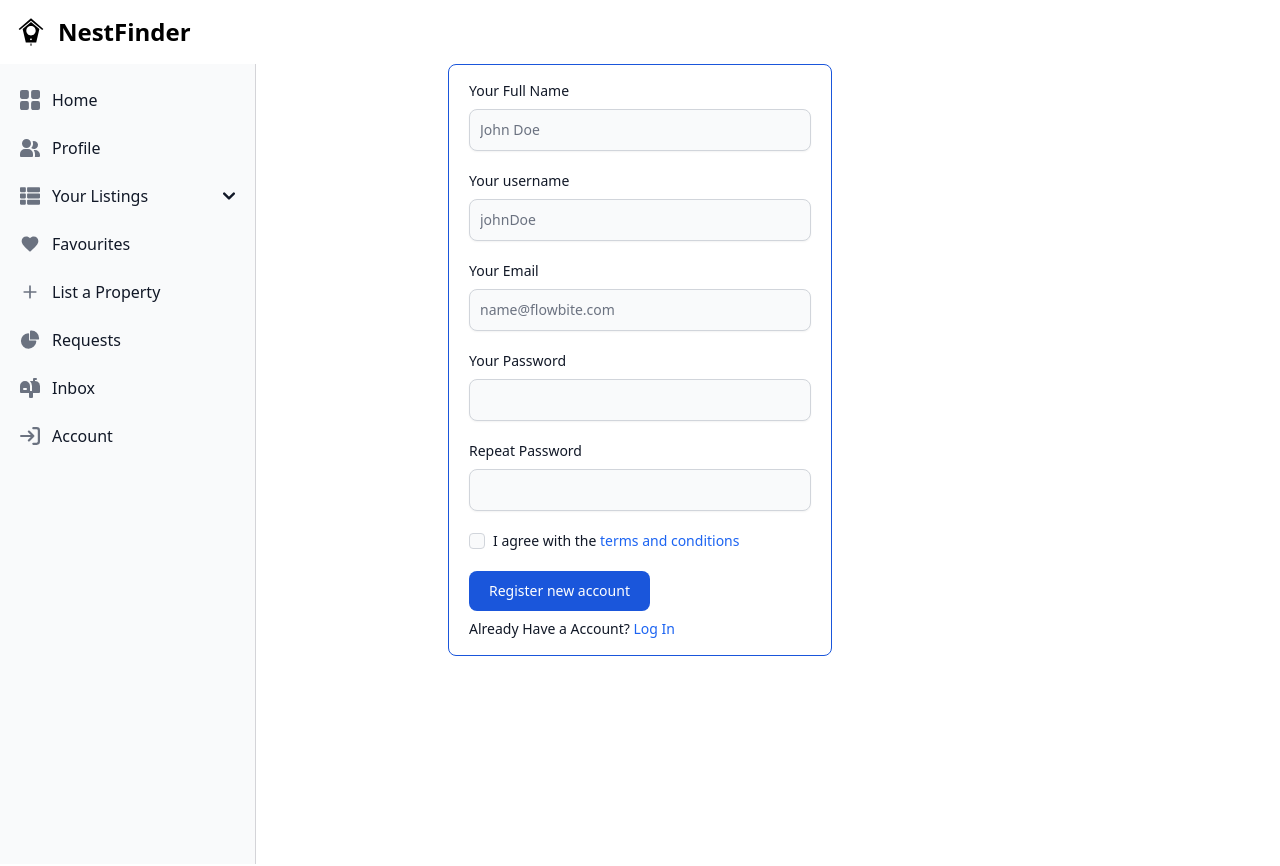
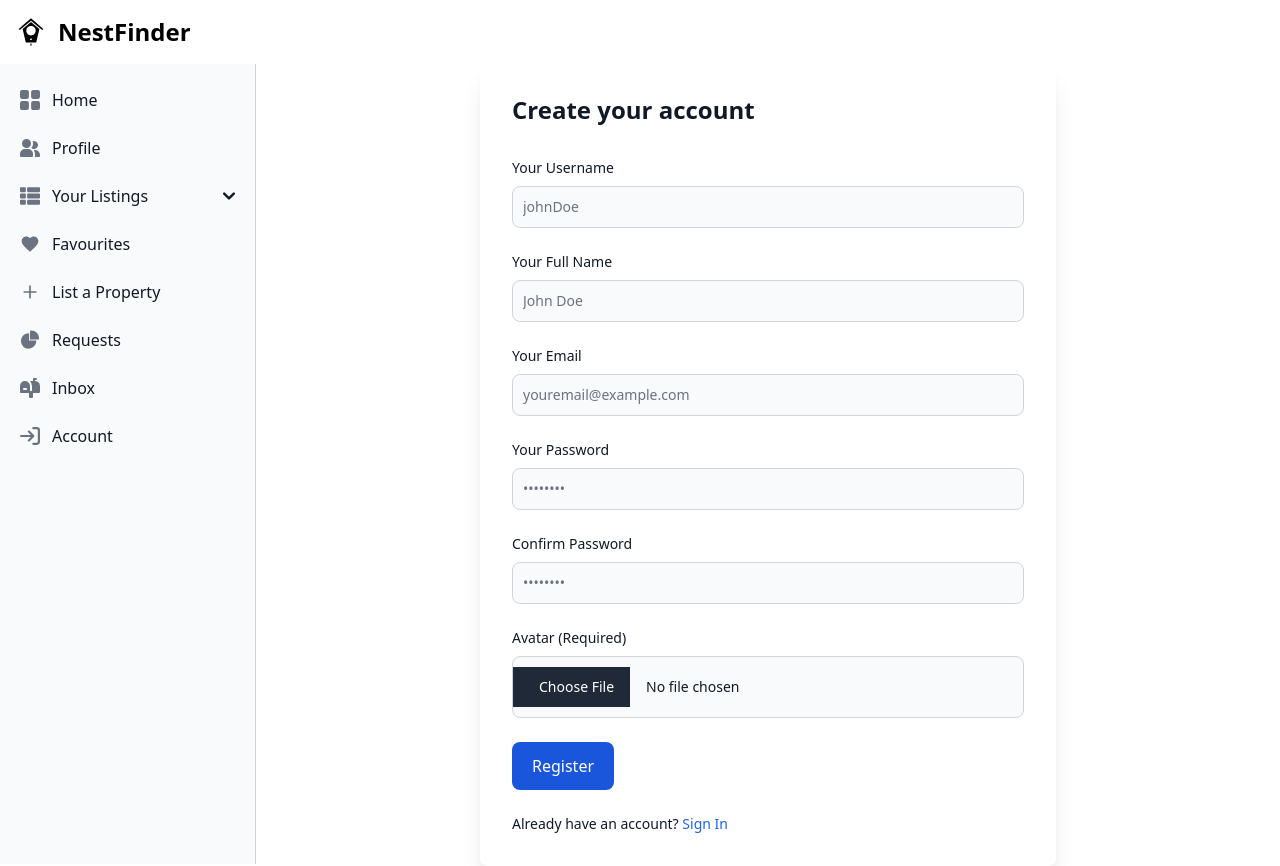
Before and after one commit to 567mayank/Nest-Finder, a React (Vite) app in the folder Frontend/: page /register in a window 1280 px wide. Before the commit the page ends 800 px from the top, so only its background shows below. Built offline with nearby package versions, Linux system fonts and the light colour scheme; no server answers.

Commit message:
fix register logic

```diff
--- a/Frontend/src/Pages/Register.jsx
+++ b/Frontend/src/Pages/Register.jsx
@@ -1,188 +1,189 @@
+import React, { useState, useEffect } from 'react';
+import { Link, useNavigate } from 'react-router-dom';
+import { backend } from '../Helper';
 import axios from 'axios';
-import React, { useState } from 'react';
-import { Link } from 'react-router-dom';
-import {useDispatch} from 'react-redux'
-import {changeMsg} from "../Redux/userSlice"
+import { useDispatch } from 'react-redux';
+import { toggleLogin, changeMsg } from '../Redux/userSlice';
 
 function Register() {
-  // State to store form data
-  const [formData, setFormData] = useState({
-    fullName: '',
-    userName: '',
-    email: '',
-    password: '',
-    confirmPassword: '',
-    termsAccepted: false
-  });
-  const [message,setMessage] = useState("")
-  const dispatch = useDispatch()
+  const [userName, setUserName] = useState('');
+  const [email, setEmail] = useState('');
+  const [fullName, setFullName] = useState('');
+  const [password, setPassword] = useState('');
+  const [confirmPassword, setConfirmPassword] = useState('');
+  const [avatar, setAvatar] = useState(null); // For storing avatar image file
+  const [message, setMessage] = useState('');
+  const navigate = useNavigate();
+  const dispatch = useDispatch();
 
-  // Handle input changes
-  const handleChange = (e) => {
-    const { name, value, type, checked } = e.target;
-    setFormData((prevData) => ({
-      ...prevData,
-      [name]: type === 'checkbox' ? checked : value
-    }));
-    setMessage("")
+  useEffect(() => {
+    setMessage('');
+  }, [userName, email, fullName, password, confirmPassword, avatar]);
+
+  const handleSubmit = async (e) => {
+    e.preventDefault();
+
+    if (!userName.trim() || !email.trim() || !fullName.trim() || !password.trim() || !confirmPassword.trim()) {
+      setMessage('All fields are required.');
+      return;
+    }
+
+
+    if (password !== confirmPassword) {
+      setMessage('Passwords do not match.');
+      return;
+    }
+
+    if (password.length < 6) {
+      setMessage("Password should contain at least 6 characters.");
+      return
+    }
+    if (!avatar) {
+      setMessage('Avatar is required.');
+      return;
+    }
+    setMessage("Registering...")
+    try {
+      const formData = new FormData();
+      formData.append('userName', userName);
+      formData.append('email', email);
+      formData.append('fullName', fullName);
+      formData.append('password', password);
+      formData.append('avatar', avatar);
+
+      const response = await axios.post(
+        `${backend}/user/register`,
+        formData,
+        { withCredentials: true }
+      );
+
+      setMessage(response.data.message);
+      dispatch(toggleLogin());
+      dispatch(changeMsg('Registration successful!'));
+      navigate('/profile');
+    } catch (error) {
+      console.error(error.response.data);
+      setMessage(error.response.data.message);
+    }
   };
 
-  // Handle form submission
-  const handleSubmit = async(e) => {
-    e.preventDefault();
-    if(formData.password!==formData.confirmPassword) {
-      setMessage("Password Don't match")
-      return
-    }
-    if(!formData.email||!formData.userName||!formData.fullName||!formData.password) {
-      setMessage("All field are required")
-      return
-    }
-    try {
-      const response = await axios.post('http://localhost:8000/user/register',formData,{withCredentials:true})
-      setMessage(response.data.message)
-      dispatch(changeMsg("Registered Successfully!!"))
-    } catch (error) {
-      setMessage(error.response.data.message)
+  const handleAvatarChange = (e) => {
+    const file = e.target.files[0];
+    if (file) {
+      setAvatar(file);
     }
   };
 
   return (
-    <form
-      className="max-w-sm mx-auto mt-2 border rounded-lg border-blue-700 p-4 px-5"
-      onSubmit={handleSubmit}
-    >
-      <div className="mb-5">
-        <label
-          htmlFor="fullName"
-          className="block mb-2 text-sm font-medium text-gray-900 dark:text-white"
-        >
-          Your Full Name
+    <section className="dark:bg-gray-900 px-4 md:px-0 md:ml-64 md:mt-10">
+      <div className="flex justify-center items-center h-screen">
+        <div className="w-full lg:max-w-xl p-6 space-y-8 sm:p-8 bg-white rounded-lg shadow-xl dark:bg-gray-800">
+          <h2 className="text-2xl font-bold text-gray-900 dark:text-white">
+            Create your account
+          </h2>
+          <form className="mt-8 space-y-6" onSubmit={handleSubmit}>
+            <div>
+              <label className="block mb-2 text-sm font-medium text-gray-900 dark:text-white">
+                Your Username
               </label>
               <input
-          id="fullName"
                 type="text"
-          name="fullName"
-          value={formData.fullName}
-          onChange={handleChange}
-          placeholder="John Doe"
-          className="shadow-sm bg-gray-50 border border-gray-300 text-gray-900 text-sm rounded-lg focus:ring-blue-500 focus:border-blue-500 block w-full p-2.5 dark:bg-gray-700 dark:border-gray-600 dark:placeholder-gray-400 dark:text-white dark:focus:ring-blue-500 dark:focus:border-blue-500 dark:shadow-sm-light"
+                value={userName}
+                onChange={(e) => setUserName(e.target.value)}
+                className="bg-gray-50 border border-gray-300 text-gray-900 text-sm rounded-lg focus:ring-blue-500 focus:border-blue-500 block w-full p-2.5 dark:bg-gray-700 dark:border-gray-600 dark:placeholder-gray-400 dark:text-white dark:focus:ring-blue-500 dark:focus:border-blue-500"
+                placeholder="johnDoe"
                 required
               />
             </div>
 
-      <div className="mb-5">
-        <label
-          htmlFor="userName"
-          className="block mb-2 text-sm font-medium text-gray-900 dark:text-white"
-        >
-          Your username
+            <div>
+              <label className="block mb-2 text-sm font-medium text-gray-900 dark:text-white">
+                Your Full Name
               </label>
               <input
-          id="userName"
                 type="text"
-          name="userName"
-          value={formData.userName}
-          onChange={handleChange}
-          placeholder="johnDoe"
-          className="shadow-sm bg-gray-50 border border-gray-300 text-gray-900 text-sm rounded-lg focus:ring-blue-500 focus:border-blue-500 block w-full p-2.5 dark:bg-gray-700 dark:border-gray-600 dark:placeholder-gray-400 dark:text-white dark:focus:ring-blue-500 dark:focus:border-blue-500 dark:shadow-sm-light"
+                value={fullName}
+                onChange={(e) => setFullName(e.target.value)}
+                className="bg-gray-50 border border-gray-300 text-gray-900 text-sm rounded-lg focus:ring-blue-500 focus:border-blue-500 block w-full p-2.5 dark:bg-gray-700 dark:border-gray-600 dark:placeholder-gray-400 dark:text-white dark:focus:ring-blue-500 dark:focus:border-blue-500"
+                placeholder="John Doe"
                 required
               />
             </div>
 
-      <div className="mb-5">
-        <label
-          htmlFor="email"
-          className="block mb-2 text-sm font-medium text-gray-900 dark:text-white"
-        >
+            <div>
+              <label className="block mb-2 text-sm font-medium text-gray-900 dark:text-white">
                 Your Email
               </label>
               <input
-          id="email"
                 type="email"
-          name="email"
-          value={formData.email}
-          onChange={handleChange}
-          placeholder="name@flowbite.com"
-          className="shadow-sm bg-gray-50 border border-gray-300 text-gray-900 text-sm rounded-lg focus:ring-blue-500 focus:border-blue-500 block w-full p-2.5 dark:bg-gray-700 dark:border-gray-600 dark:placeholder-gray-400 dark:text-white dark:focus:ring-blue-500 dark:focus:border-blue-500 dark:shadow-sm-light"
+                value={email}
+                onChange={(e) => setEmail(e.target.value)}
+                className="bg-gray-50 border border-gray-300 text-gray-900 text-sm rounded-lg focus:ring-blue-500 focus:border-blue-500 block w-full p-2.5 dark:bg-gray-700 dark:border-gray-600 dark:placeholder-gray-400 dark:text-white dark:focus:ring-blue-500 dark:focus:border-blue-500"
+                placeholder="youremail@example.com"
                 required
               />
             </div>
 
-      <div className="mb-5">
-        <label
-          htmlFor="password"
-          className="block mb-2 text-sm font-medium text-gray-900 dark:text-white"
-        >
+            <div>
+              <label className="block mb-2 text-sm font-medium text-gray-900 dark:text-white">
                 Your Password
               </label>
               <input
-          id="password"
                 type="password"
-          name="password"
-          value={formData.password}
-          onChange={handleChange}
-          className="shadow-sm bg-gray-50 border border-gray-300 text-gray-900 text-sm rounded-lg focus:ring-blue-500 focus:border-blue-500 block w-full p-2.5 dark:bg-gray-700 dark:border-gray-600 dark:placeholder-gray-400 dark:text-white dark:focus:ring-blue-500 dark:focus:border-blue-500 dark:shadow-sm-light"
+                value={password}
+                onChange={(e) => setPassword(e.target.value)}
+                className="bg-gray-50 border border-gray-300 text-gray-900 text-sm rounded-lg focus:ring-blue-500 focus:border-blue-500 block w-full p-2.5 dark:bg-gray-700 dark:border-gray-600 dark:placeholder-gray-400 dark:text-white dark:focus:ring-blue-500 dark:focus:border-blue-500"
+                placeholder="••••••••"
                 required
               />
             </div>
 
-      <div className="mb-5">
-        <label
-          htmlFor="confirmPassword"
-          className="block mb-2 text-sm font-medium text-gray-900 dark:text-white"
-        >
-          Repeat Password
+            <div>
+              <label className="block mb-2 text-sm font-medium text-gray-900 dark:text-white">
+                Confirm Password
               </label>
               <input
-          id="confirmPassword"
                 type="password"
-          name="confirmPassword"
-          value={formData.confirmPassword}
-          onChange={handleChange}
-          className="shadow-sm bg-gray-50 border border-gray-300 text-gray-900 text-sm rounded-lg focus:ring-blue-500 focus:border-blue-500 block w-full p-2.5 dark:bg-gray-700 dark:border-gray-600 dark:placeholder-gray-400 dark:text-white dark:focus:ring-blue-500 dark:focus:border-blue-500 dark:shadow-sm-light"
+                value={confirmPassword}
+                onChange={(e) => setConfirmPassword(e.target.value)}
+                className="bg-gray-50 border border-gray-300 text-gray-900 text-sm rounded-lg focus:ring-blue-500 focus:border-blue-500 block w-full p-2.5 dark:bg-gray-700 dark:border-gray-600 dark:placeholder-gray-400 dark:text-white dark:focus:ring-blue-500 dark:focus:border-blue-500"
+                placeholder="••••••••"
                 required
               />
             </div>
 
-      <div className="flex items-start mb-5">
-        <div className="flex items-center h-5">
+            <div>
+              <label className="block mb-2 text-sm font-medium text-gray-900 dark:text-white">
+                Avatar (Required)
+              </label>
               <input
-            id="terms"
-            type="checkbox"
-            name="termsAccepted"
-            checked={formData.termsAccepted}
-            onChange={handleChange}
-            className="w-4 h-4 border border-gray-300 rounded bg-gray-50 focus:ring-3 focus:ring-blue-300 dark:bg-gray-700 dark:border-gray-600 dark:focus:ring-blue-600 dark:ring-offset-gray-800 dark:focus:ring-offset-gray-800"
+                type="file"
+                onChange={handleAvatarChange}
+                className="bg-gray-50 border border-gray-300 text-gray-900 text-sm rounded-lg focus:ring-blue-500 focus:border-blue-500 block w-full p-2.5 dark:bg-gray-700 dark:border-gray-600 dark:placeholder-gray-400 dark:text-white dark:focus:ring-blue-500 dark:focus:border-blue-500"
+                accept="image/*"
                 required
               />
             </div>
-        <label
-          htmlFor="terms"
-          className="ms-2 text-sm font-medium text-gray-900 dark:text-gray-300"
-        >
-          I agree with the{' '}
-          <a href="#" className="text-blue-600 hover:underline dark:text-blue-500">
-            terms and conditions
-          </a>
-        </label>
-      </div>
-      {
-        message && <div className='text-blue-700 text-center mb-4'>{message}</div>
-      }
+
             <button
               type="submit"
-        className="text-white bg-blue-700 hover:bg-blue-800 focus:ring-4 focus:outline-none focus:ring-blue-300 font-medium rounded-lg text-sm px-5 py-2.5 text-center dark:bg-blue-600 dark:hover:bg-blue-700 dark:focus:ring-blue-800"
+              className="w-full px-5 py-3 text-base font-medium text-center text-white bg-blue-700 rounded-lg hover:bg-blue-800 focus:ring-4 focus:ring-blue-300 sm:w-auto dark:bg-blue-600 dark:hover:bg-blue-700 dark:focus:ring-blue-800"
             >
-        Register new account
+              Register
             </button>
-      <div className="text-sm font-medium text-gray-900 dark:text-white mt-2">
-        Already Have a Account?{' '}
+
+            {message && <div className="text-red-700 font-normal text-center">{message}</div>}
+
+            <div className="text-sm font-medium text-gray-900 dark:text-white">
+              Already have an account?{' '}
               <Link to="/login" className="text-blue-600 hover:underline dark:text-blue-500">
-          Log In
+                Sign In
               </Link>
             </div>
           </form>
+        </div>
+      </div>
+    </section>
   );
 }
 
```
Also changed, not shown: Frontend/src/Components/SideBar.jsx (+6 -2 lines), Frontend/src/Pages/Login.jsx (+2 -22 lines), 2 other files (tests, documents, lock files or other folders). Lines whose indentation alone changed are shown as unchanged.
